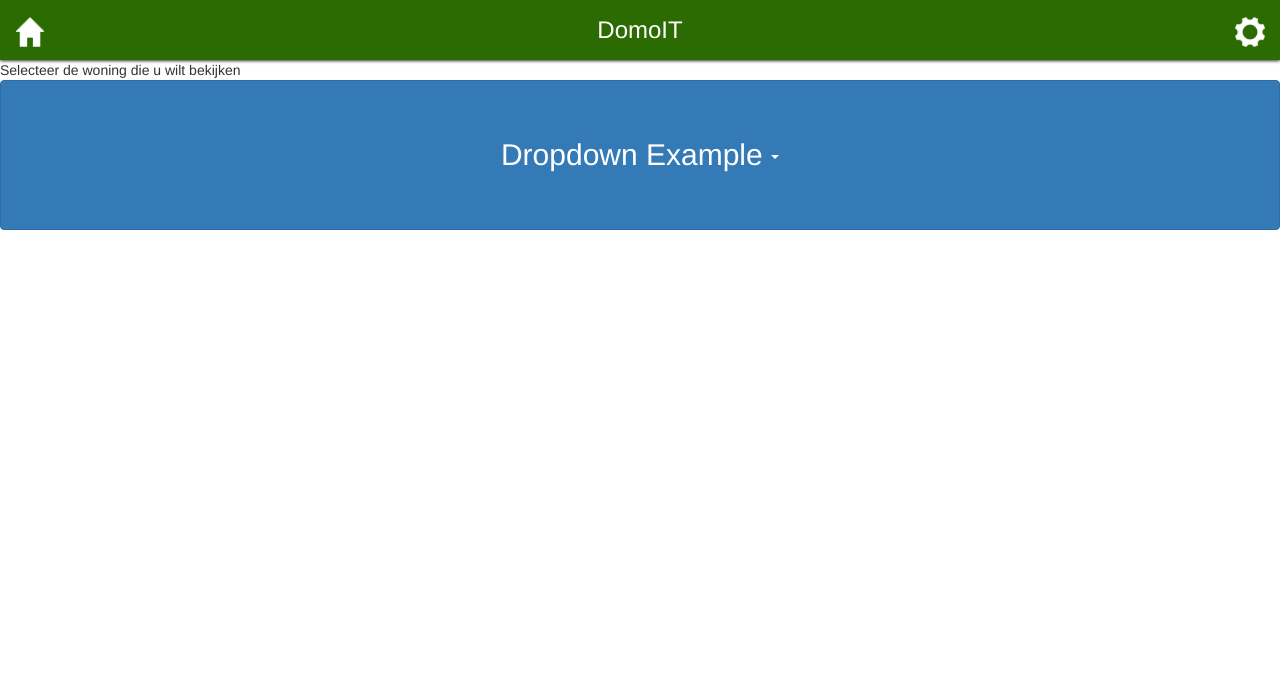
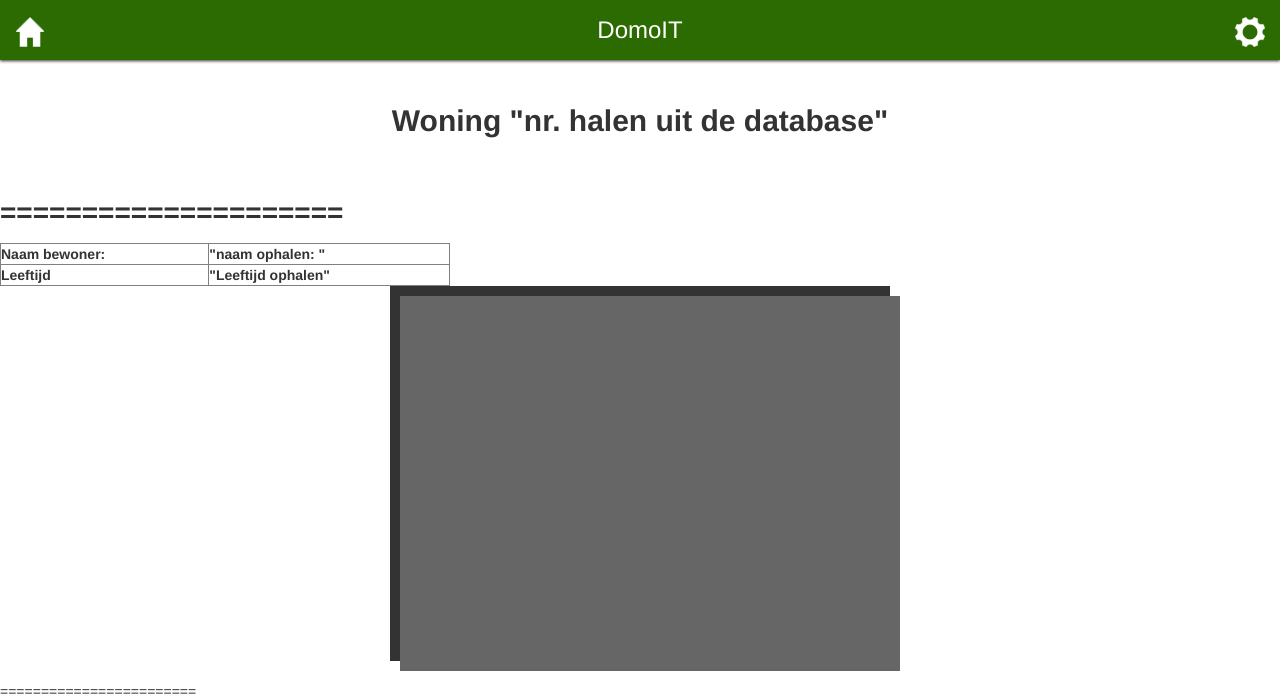
Before and after one commit to thec0mpler/Intra-Disciplinair-Project, a PHP site: page /woning_1.php in a window 1280 px wide. Shown: the top 698 px of the page. Before the commit the page ends 230 px from the top, so only its background shows below. Run offline with PHP 8.4, Linux system fonts and the light colour scheme; lists and menus that the app fills with data are empty.

Commit message:
woning pagina uitgewerkt

```diff
--- a/Server/public_html/assets/css/domoit.css
+++ b/Server/public_html/assets/css/domoit.css
@@ -114,6 +114,18 @@
 	font-size: 40px
 }
 
+#content form p{
+	text-align: left;
+	font-size: 40px;
+}
+#content form input.text_log{
+	width: 100%;
+	height: 15em;
+}
+#content form input.submitted{
+	font-size: 30px;
+}
+
 #content button{
 	font-size: 30px;
     width: 100%;
@@ -123,6 +135,10 @@
 #content p.meldingen{
 	font-size: 200%;
 
+}
+#content p.bewoner_gegevens{
+	font-size: 200%;
+	text-align: left;
 }
 #content button.btn{
 	text-align: center;
@@ -143,3 +159,18 @@
 	text-align: center;
 	font-size: 30px;
 }
+var video = document.querySelector("#videoElement");
+
+navigator.getUserMedia = navigator.getUserMedia || navigator.webkitGetUserMedia || navigator.mozGetUserMedia || navigator.msGetUserMedia || navigator.oGetUserMedia;
+
+if (navigator.getUserMedia) {
+    navigator.getUserMedia({video: true}, handleVideo, videoError);
+}
+
+function handleVideo(stream) {
+    video.src = woning_1.php.createObjectURL(stream);
+}
+
+function videoError(e) {
+    // do something
+}
--- a/Server/public_html/index_begeleiders.php
+++ b/Server/public_html/index_begeleiders.php
@@ -25,7 +25,6 @@
     <div class="clearfix"></div>
 
 
-
 <button onclick="location.href='woningselectie.php'" >Selecteer woning</button><br>
 <button onclick="location.href='meldingen.php'" >Hulpoproepen</button><br>
 
--- a/Server/public_html/woning_1.php
+++ b/Server/public_html/woning_1.php
@@ -6,8 +6,37 @@
 
     <link href="/assets/css/bootstrap.min.css" rel="stylesheet">
     <link href="/assets/css/domoit.css" rel="stylesheet">
+<style>
+#container {
+    margin: 0px auto;
+    width: 500px;
+    height: 375px;
+    border: 10px #333 solid;
+}
+#videoElement {
+    width: 500px;
+    height: 375px;
+    background-color: #666;
+}
+var video = document.querySelector("#videoElement");
+
+navigator.getUserMedia = navigator.getUserMedia || navigator.webkitGetUserMedia || navigator.mozGetUserMedia || navigator.msGetUserMedia || navigator.oGetUserMedia;
+
+if (navigator.getUserMedia) {
+    navigator.getUserMedia({video: true}, handleVideo, videoError);
+}
+
+function handleVideo(stream) {
+    video.src = window.URL.createObjectURL(stream);
+}
+
+function videoError(e) {
+    // do something
+}
 
     <title>DomoIT</title>
+    </style>
+</script>
 </head>
 <body>
 
@@ -22,25 +51,45 @@
 </div>
 
 <div id="content">
-    <div class="clearfix"></div>
+<div class="clearfix"></div>
+<body>
+<br><br>
+<p>Woning "nr. halen uit de database"</p><br><br>
+<p class="bewoner_gegevens">
+=====================
+<table width="450"; border="1">
+    <tr>
+        <th>Naam bewoner:         </th>
+        <th>"naam ophalen:    "</th>
+    </tr>
+    <tr>
+        <th>Leeftijd</th>
+        <th>"Leeftijd ophalen"</th>
+    </tr>
+</table>
+<div id="container">
+    <video autoplay="true" id="videoElement">
 
+    </video>
+</div><br>
+========================
+<p>                                                         <video width="50%" height="50%" controls poster="/test video & audio/video/Snowball.png"  >
+    <source src="/test video & audio/video/Snowball.mp4" type="video/mp4" />
+    <source src="/test video & audio/video/Snowball.ogv" type="video/ogg" />
+    <source src="/test video & audio/video/Snowball.wbem" type="video/webm" />
+    <em>Sorry, your browser doesn't support HTML5 video.</em>
+</video>
 
-Selecteer de woning die u wilt bekijken
+<form action="logboek.asp">
+  <p>Informatie over de bewoner:</p><br>
+  <input type="text" name="fname" class="text_log"><br>
 
-<div class="dropdown">
-  <button class="btn btn-primary dropdown-toggle" type="button" data-toggle="dropdown">Dropdown Example
-  <span class="caret"></span></button>
-  <ul class="dropdown-menu">
-    <li><a href="woning_1.php">Woning 1</a></li>
-    <li><a href="woning_2.php">Woning 2</a></li>
-    <li><a href="woning_3.php">Woning 3</a></li>
-  </ul>
-</div>
+  <input type="submit" value="Submit" class="submitted">
+</form>
+</p>
 
 
 
 
-</div>
-
 </body>
 </html>
```
Also changed, not shown: Server/public_html/test.html (added, +50 -0 lines), Server/public_html/test.php (added, +50 -0 lines).
